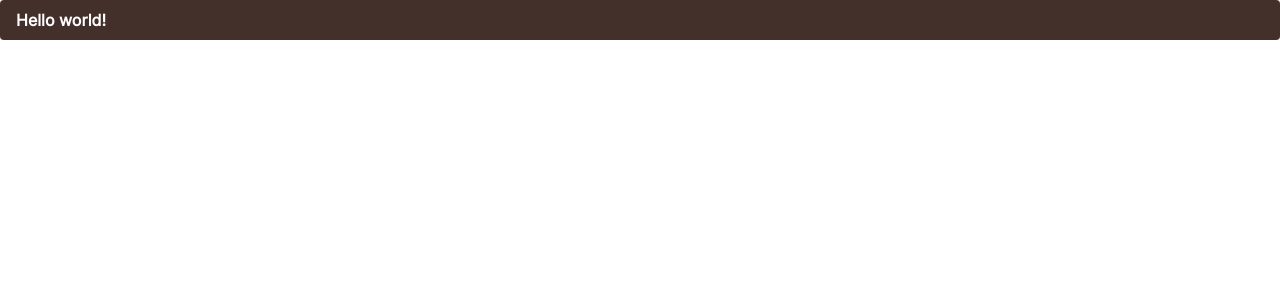
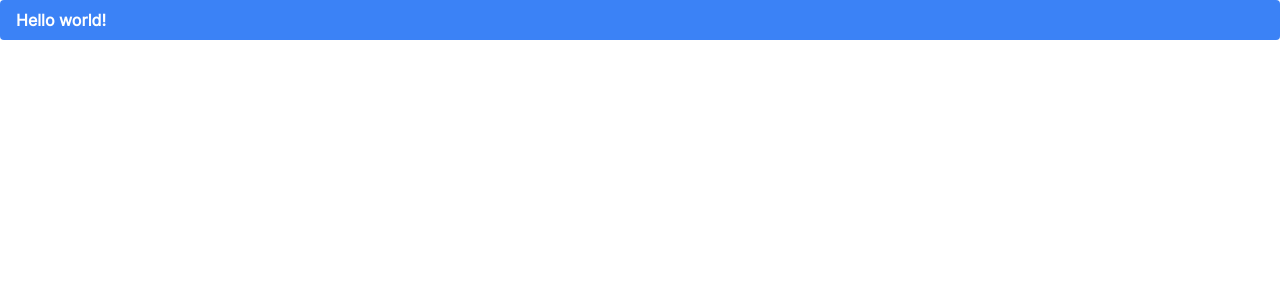
Before and after one commit to benjaminpreiss/untitled-ui-components, a SvelteKit app: page / in a window 1280 px wide. Shown: the top 300 px of the page. Built offline with nearby package versions, Linux system fonts and the light colour scheme.

Commit message:
Update tailwind.config.js to contain the safeList of all colors

```diff
--- a/tailwind.config.js
+++ b/tailwind.config.js
@@ -1,18 +1,29 @@
 import untitledPlugin from './src/lib/tailwindPlugin';
+import { colors } from './src/lib/tailwindPlugin';
 
 /** @type {import('tailwindcss').Config} */
+
+const generateClassNames = colors => {
+    return Object.values(colors).flatMap(mainValue => {
+        return Object.entries(mainValue).flatMap(([colorKey, colorValue]) => {
+            const formattedColorKey = colorKey.replace(/\s+/g, '-').toLowerCase();
+                return Object.keys(colorValue).map(shade => `bg-untld-${formattedColorKey}-${shade}`);
+        });
+    });
+};
+
+const allClassNames = generateClassNames(colors);
+
 export default {
 	content: ['./src/**/*.{html,js,svelte,ts}'],
 	theme: {
 		extend: {
 			colors: {
-				'untitled-primary': {
-					50: '#fdf8f6',
-					100: '#f2e8e5',
-					200: '#43302b'
-				}
+
 			}
 		}
 	},
-	plugins: [untitledPlugin]
+	// For now we need this safelist, we won't need this in every project described in our docs. We only need this for the docs page
+	safelist:[...allClassNames],
+	plugins: [untitledPlugin],
 };
```
